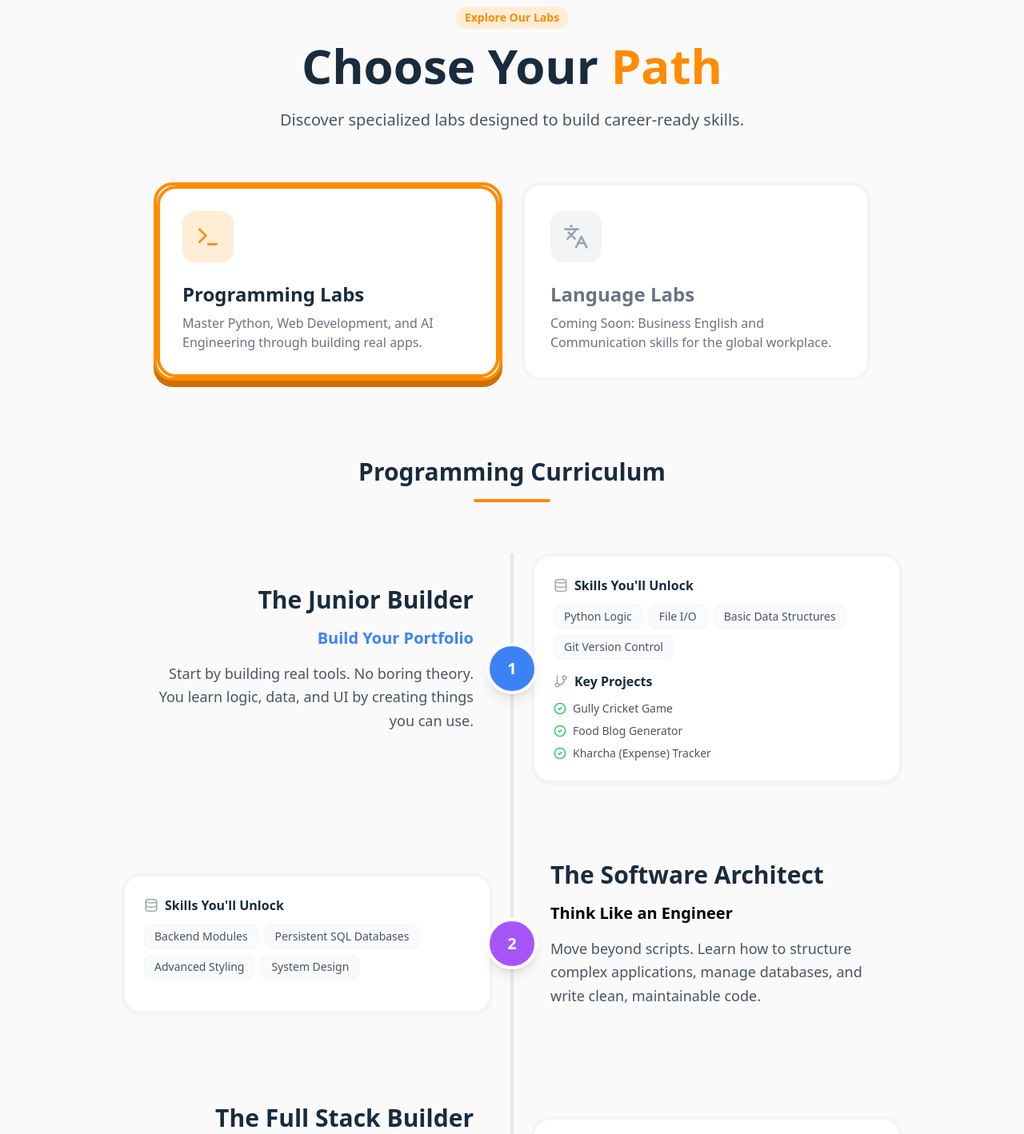
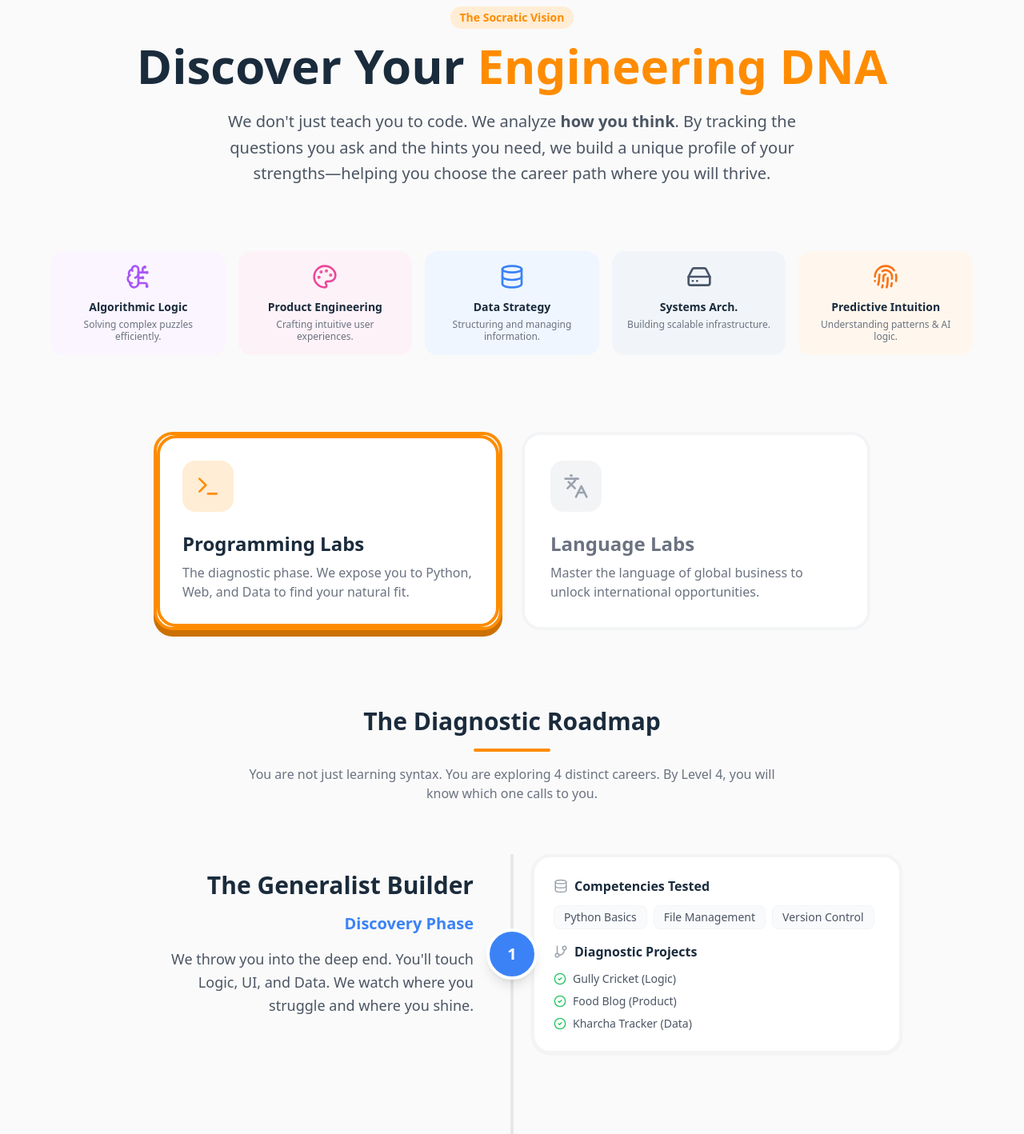
Before and after one commit to prabhu-ramachandran/asksogo-labs, a React (Vite) app in the folder frontend/: page /labs in a window 1280 px wide. Shown: the part 120-1538 px from the top of the page at 80% size. Built offline with nearby package versions, Linux system fonts and the light colour scheme; no server answers.

Commit message:
feat: update labs page with career diagnostic vision and 5 pillars

```diff
--- a/frontend/src/components/LabsPage.tsx
+++ b/frontend/src/components/LabsPage.tsx
@@ -15,7 +15,12 @@ import {
   CheckCircle2,
   Terminal,
   Languages,
-  BookOpen
+  BookOpen,
+  Fingerprint,
+  Radar,
+  BrainCircuit,
+  Palette,
+  HardDrive
 } from 'lucide-react';
 
 export default function LabsPage() {
@@ -29,18 +34,58 @@ export default function LabsPage() {
         <motion.div
           initial={{ opacity: 0, y: 20 }}
           animate={{ opacity: 1, y: 0 }}
-          className="text-center mb-16"
+          className="text-center mb-20"
         >
           <span className="inline-block py-1 px-3 rounded-full bg-orange-100 text-[#FF8C00] font-bold text-sm mb-4">
-            Explore Our Labs
+            The Socratic Vision
           </span>
           <h1 className="text-5xl md:text-6xl font-extrabold text-[#1A2B3C] mb-6">
-            Choose Your <span className="text-[#FF8C00]">Path</span>
+            Discover Your <span className="text-[#FF8C00]">Engineering DNA</span>
           </h1>
-          <p className="text-xl text-gray-600 max-w-3xl mx-auto">
-            Discover specialized labs designed to build career-ready skills.
+          <p className="text-xl text-gray-600 max-w-3xl mx-auto leading-relaxed">
+            We don't just teach you to code. We analyze <strong>how you think</strong>.
+            By tracking the questions you ask and the hints you need, we build a unique profile of your strengths—helping you choose the career path where you will thrive.
           </p>
         </motion.div>
+
+        {/* The 5 Pillars Section (New) */}
+        <div className="grid md:grid-cols-5 gap-4 mb-24 max-w-6xl mx-auto">
+          <Pillar
+            icon={BrainCircuit}
+            color="text-purple-500"
+            bg="bg-purple-50"
+            title="Algorithmic Logic"
+            desc="Solving complex puzzles efficiently."
+          />
+          <Pillar
+            icon={Palette}
+            color="text-pink-500"
+            bg="bg-pink-50"
+            title="Product Engineering"
+            desc="Crafting intuitive user experiences."
+          />
+          <Pillar
+            icon={Database}
+            color="text-blue-500"
+            bg="bg-blue-50"
+            title="Data Strategy"
+            desc="Structuring and managing information."
+          />
+          <Pillar
+            icon={HardDrive}
+            color="text-slate-600"
+            bg="bg-slate-100"
+            title="Systems Arch."
+            desc="Building scalable infrastructure."
+          />
+          <Pillar
+            icon={Fingerprint}
+            color="text-orange-500"
+            bg="bg-orange-50"
+            title="Predictive Intuition"
+            desc="Understanding patterns & AI logic."
+          />
+        </div>
 
         {/* Lab Collections Selector */}
         <div className="grid md:grid-cols-2 gap-6 max-w-4xl mx-auto mb-24">
@@ -61,7 +106,7 @@ export default function LabsPage() {
               Programming Labs
             </h3>
             <p className="text-gray-500">
-              Master Python, Web Development, and AI Engineering through building real apps.
+              The diagnostic phase. We expose you to Python, Web, and Data to find your natural fit.
             </p>
             {activeTab === 'programming' && (
               <motion.div layoutId="active-ring" className="absolute inset-0 border-4 border-[#FF8C00] rounded-3xl pointer-events-none" />
@@ -85,7 +130,7 @@ export default function LabsPage() {
               Language Labs
             </h3>
             <p className="text-gray-500">
-              Coming Soon: Business English and Communication skills for the global workplace.
+              Master the language of global business to unlock international opportunities.
             </p>
             {activeTab === 'language' && (
               <motion.div layoutId="active-ring" className="absolute inset-0 border-4 border-blue-500 rounded-3xl pointer-events-none" />
@@ -104,8 +149,11 @@ export default function LabsPage() {
               transition={{ duration: 0.3 }}
             >
               <div className="text-center mb-16">
-                <h2 className="text-3xl font-extrabold text-[#1A2B3C]">Programming Curriculum</h2>
+                <h2 className="text-3xl font-extrabold text-[#1A2B3C]">The Diagnostic Roadmap</h2>
                 <div className="h-1 w-24 bg-[#FF8C00] mx-auto mt-4 rounded-full"></div>
+                <p className="mt-4 text-gray-500 max-w-2xl mx-auto">
+                  You are not just learning syntax. You are exploring 4 distinct careers. By Level 4, you will know which one calls to you.
+                </p>
               </div>
 
               {/* Programming Roadmap */}
@@ -114,46 +162,46 @@ export default function LabsPage() {
 
                 <Level
                   level={1}
-                  title="The Junior Builder"
-                  subtitle="Build Your Portfolio"
+                  title="The Generalist Builder"
+                  subtitle="Discovery Phase"
                   color="bg-blue-500"
                   icon={Code}
-                  description="Start by building real tools. No boring theory. You learn logic, data, and UI by creating things you can use."
-                  projects={['Gully Cricket Game', 'Food Blog Generator', 'Kharcha (Expense) Tracker']}
-                  skills={['Python Logic', 'File I/O', 'Basic Data Structures', 'Git Version Control']}
+                  description="We throw you into the deep end. You'll touch Logic, UI, and Data. We watch where you struggle and where you shine."
+                  projects={['Gully Cricket (Logic)', 'Food Blog (Product)', 'Kharcha Tracker (Data)']}
+                  skills={['Python Basics', 'File Management', 'Version Control']}
                   align="left"
                 />
 
                 <Level
                   level={2}
-                  title="The Software Architect"
-                  subtitle="Think Like an Engineer"
+                  title="The Systems Architect"
+                  subtitle="Backend Focus"
                   color="bg-purple-500"
                   icon={Server}
-                  description="Move beyond scripts. Learn how to structure complex applications, manage databases, and write clean, maintainable code."
-                  skills={['Backend Modules', 'Persistent SQL Databases', 'Advanced Styling', 'System Design']}
+                  description="For those who love order and efficiency. Learn to structure complex applications and manage data flow."
+                  skills={['Modular Design', 'SQL Databases', 'API Structure', 'Security Basics']}
                   align="right"
                 />
 
                 <Level
                   level={3}
-                  title="The Full Stack Builder"
-                  subtitle="Connect the Dots"
+                  title="The Product Engineer"
+                  subtitle="Frontend Focus"
                   color="bg-green-500"
                   icon={Globe}
-                  description="Bridge the gap between backend logic and frontend beauty. Build complete web applications that users love."
-                  skills={['FastAPI / REST APIs', 'User Authentication', 'React / Modern UI', 'Cloud Deployment']}
+                  description="For those who care about the user. Connect your logic to a visual interface and master the art of usability."
+                  skills={['Modern UI Frameworks', 'State Management', 'User Flow', 'Accessibility']}
                   align="left"
                 />
 
                 <Level
                   level={4}
-                  title="The AI Engineer"
-                  subtitle="Future Proofing"
+                  title="The AI-Ready Developer"
+                  subtitle="Integration Phase"
                   color="bg-orange-500"
                   icon={Cpu}
-                  description="The final frontier. Integrate Machine Learning and AI agents into your apps to solve problems intelligently."
-                  skills={['ML Heuristics', 'AI Agents (LangChain)', 'Scalable Architecture', 'AI Dashboards']}
+                  description="The foundation is laid. Now you integrate basic intelligence. You aren't an AI researcher yet, but you know how to wield AI tools."
+                  skills={['LLM Integration', 'Prompt Engineering', 'Automated Reasoning', 'Smart Dashboards']}
                   align="right"
                 />
               </div>
@@ -163,9 +211,9 @@ export default function LabsPage() {
                  <div className="absolute top-0 right-0 bg-[#FF8C00] text-white text-xs font-bold px-3 py-1 rounded-bl-xl">
                   OPEN NOW
                 </div>
-                <h3 className="text-3xl font-bold text-[#1A2B3C] mb-4">Ready to Start Level 1?</h3>
+                <h3 className="text-3xl font-bold text-[#1A2B3C] mb-4">Start Your Diagnosis</h3>
                 <p className="text-xl text-gray-600 mb-8">
-                  The Python Logic Lab is open. Your first project: The Gully Cricket Game.
+                  The Python Logic Lab is open. Start building and let us find your strength.
                 </p>
                 <Link to="/lab">
                   <button className="px-12 py-4 bg-[#1A2B3C] text-white font-bold rounded-xl hover:bg-[#2A3B4C] transition-colors inline-flex items-center">
@@ -204,6 +252,18 @@ export default function LabsPage() {
   );
 }
 
+function Pillar({ icon: Icon, title, desc, color, bg }: any) {
+  return (
+    <div className={`p-4 rounded-2xl ${bg} text-center`}>
+      <div className="flex justify-center mb-3">
+        <Icon size={32} className={color} />
+      </div>
+      <h4 className="font-bold text-[#1A2B3C] text-sm mb-1">{title}</h4>
+      <p className="text-xs text-gray-500 leading-tight">{desc}</p>
+    </div>
+  );
+}
+
 function Level({ level, title, subtitle, description, skills, projects, color, icon: Icon, align }: any) {
   return (
     <motion.div
@@ -236,7 +296,7 @@ function Level({ level, title, subtitle, description, skills, projects, color, i
         <div className="bg-white p-6 rounded-3xl border-4 border-gray-100 hover:border-gray-200 transition-colors shadow-sm">
           <div className="mb-4">
             <h5 className="font-bold text-[#1A2B3C] mb-3 flex items-center">
-              <Database size={18} className="mr-2 text-gray-400" /> Skills You'll Unlock
+              <Database size={18} className="mr-2 text-gray-400" /> Competencies Tested
             </h5>
             <div className="flex flex-wrap gap-2">
               {skills.map((skill: string) => (
@@ -250,7 +310,7 @@ function Level({ level, title, subtitle, description, skills, projects, color, i
           {projects && (
             <div>
               <h5 className="font-bold text-[#1A2B3C] mb-3 flex items-center">
-                <GitBranch size={18} className="mr-2 text-gray-400" /> Key Projects
+                <GitBranch size={18} className="mr-2 text-gray-400" /> Diagnostic Projects
               </h5>
               <ul className="space-y-2">
                 {projects.map((proj: string) => (
```
